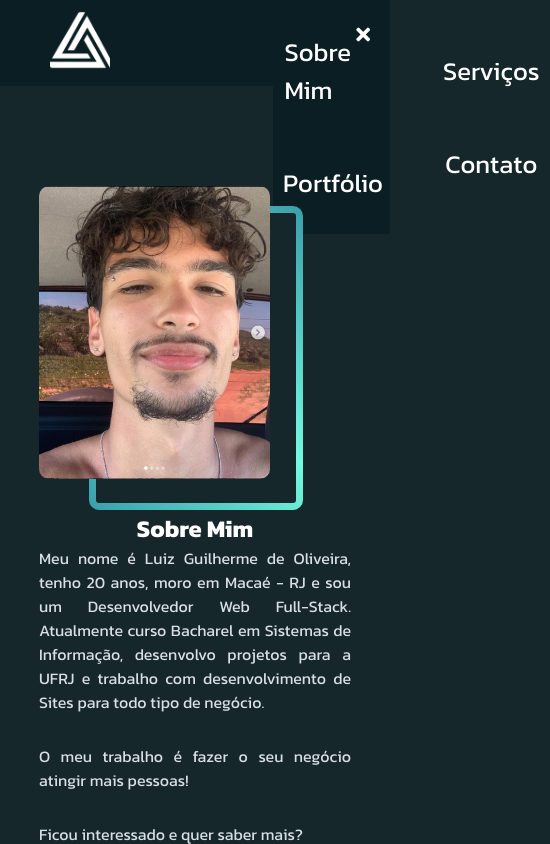
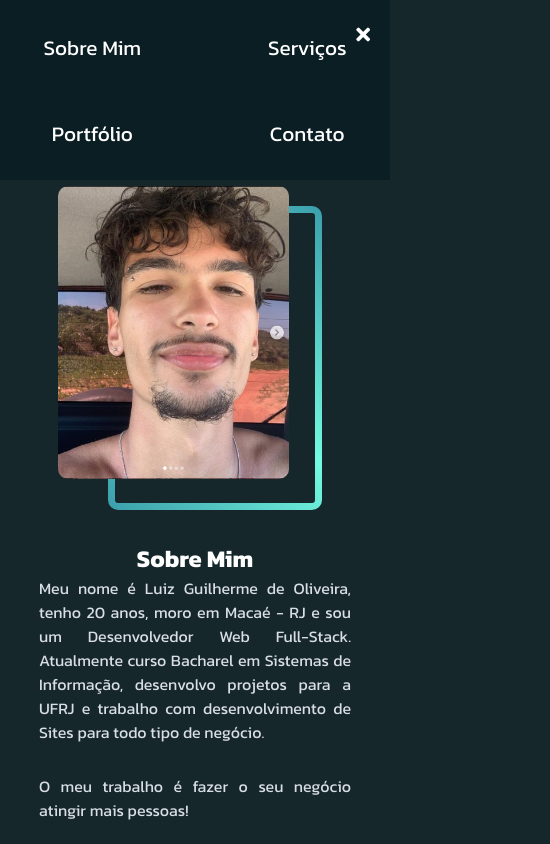
Before and after one commit to luizguilhermeoliveira/meuPortfolio, a plain HTML site: page index.html in a window 390 px wide. Both pictures are taken after a click on the element 331 px from the left and 43 px from the top of the page. Shown: the top 844 px of the page, 550 px wide, since content can reach past the window. Drawn offline with Linux system fonts and the light colour scheme.

Commit message:
Mobile Nav V2
- Adjusted style

```diff
--- a/styles/home.css
+++ b/styles/home.css
@@ -437,6 +437,7 @@ nav .closeMenu {
   }
 
   /*main */
+
   .position {
     width: 80%;
   }
@@ -444,9 +445,9 @@ nav .closeMenu {
   /* Header - Nav */
 
   nav #nav-ul {
-    height: 60vw;
-    width: 30vw;
-    position: absolute;
+    height: 180px;
+    width: 100vw;
+    position: fixed;
     top: 0;
     right: 0;
     z-index: 0;
@@ -472,14 +473,13 @@ nav .closeMenu {
   nav #nav-ul li a {
     background-color: none;
     color: white;
-    font-size: 1.6rem;
+    font-size: 1.3rem;
   }
 
   nav #nav-ul li a:hover {
     background-color: #010b2a00;
   }
 
-  nav #nav-ul
   /* Sobre */
 
   #about-cont {
```
